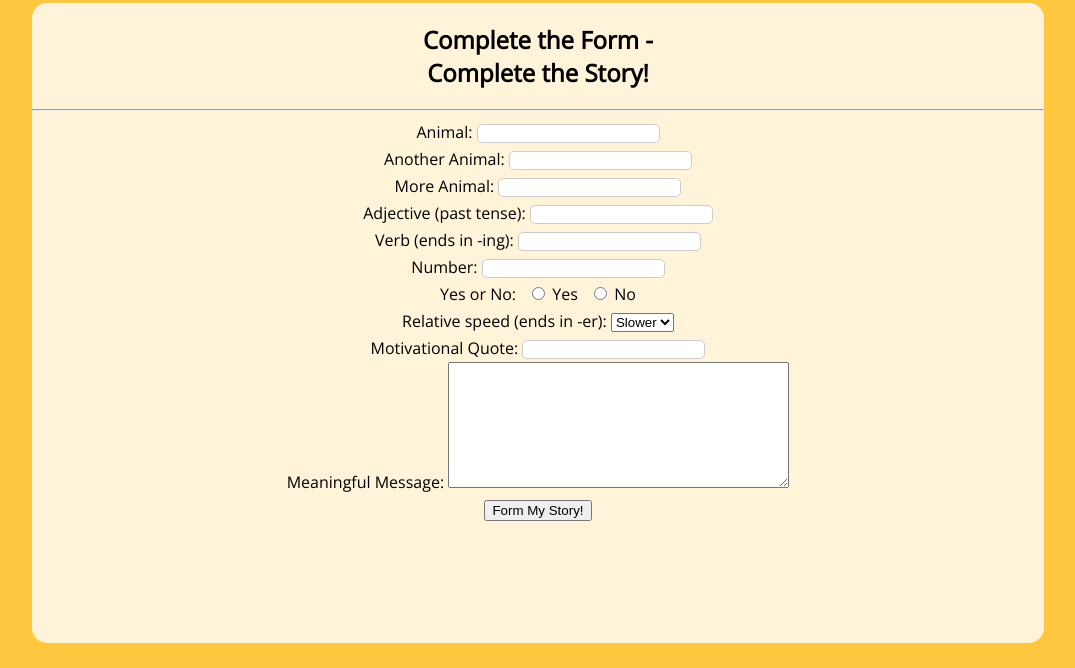
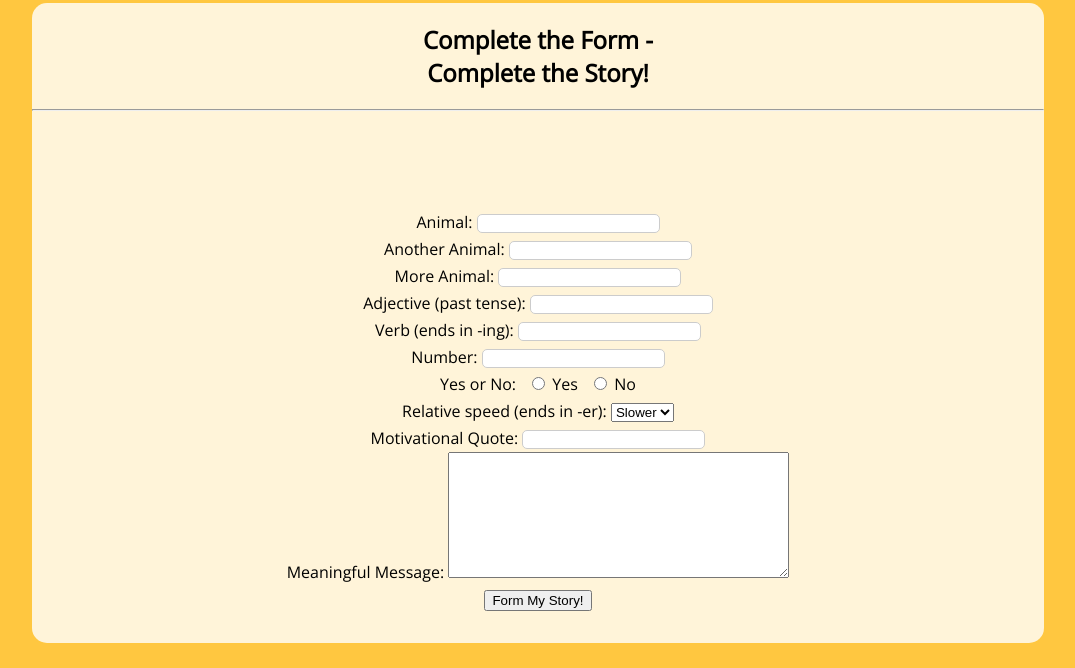
Before and after one commit to dandrok/form-a-story, a plain HTML site: page index.html in a window 1280 px wide. Shown: the part 313-981 px from the top of the page, without its empty margins (102-1177 px from the left). Drawn offline with nearby package versions, Linux system fonts and the light colour scheme.

Commit message:
Update style.css

```diff
--- a/style.css
+++ b/style.css
@@ -5,6 +5,11 @@ body {
 
 form {
   line-height: 27px;
+}
+
+.left {
+  display:left;
+  padding: 90px;
 }
 
 h2 {
```
